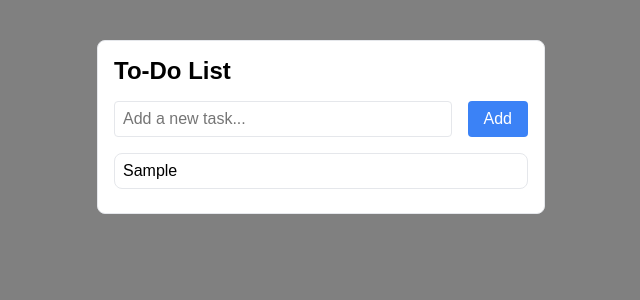
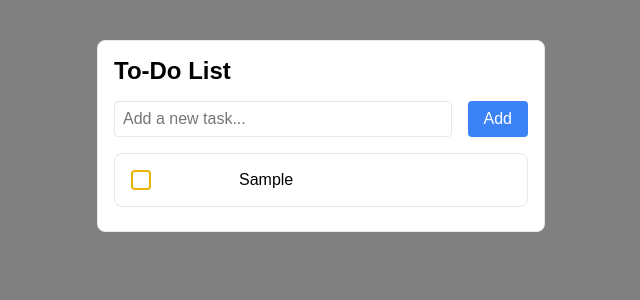
Before and after one commit to brandonngithub/todo-list, a React (Vite) app: page / in a window 1280 px wide. Both pictures are taken after typing "Sample" into the empty fields and a click on the button "Add". Shown: the top 300 px of the page, without its empty margins (319-959 px from the left). Built offline with nearby package versions, Linux system fonts and the light colour scheme.

Commit message:
Implement mark as done functionality

```diff
--- a/package.json
+++ b/package.json
@@ -11,7 +11,8 @@
   },
   "dependencies": {
     "react": "^19.0.0",
-    "react-dom": "^19.0.0"
+    "react-dom": "^19.0.0",
+    "react-icons": "^5.5.0"
   },
   "devDependencies": {
     "@eslint/js": "^9.21.0",
--- a/src/components/List.tsx
+++ b/src/components/List.tsx
@@ -11,6 +11,14 @@ function List() {
     setTaskItems([...taskItems, { text, done: false }]);
   };
 
+  function toggleDone(index: number): void {
+    setTaskItems(
+      taskItems.map((taskItem, i) =>
+        i === index ? { ...taskItem, done: !taskItem.done } : taskItem
+      )
+    );
+  };
+
   return (
     <div className={styles.listContainer}>
       <h1 className={styles.heading}>To-Do List</h1>
@@ -21,7 +29,9 @@ function List() {
         {taskItems.map((taskItem, index) => (
           <Task
             key={index}
+            index={index}
             taskItem={taskItem}
+            toggleDone={toggleDone}
           />
         ))}
       </ul>
--- a/src/components/Task.tsx
+++ b/src/components/Task.tsx
@@ -1,10 +1,33 @@
 import styles from "../styles/Task.module.css";
 import { TaskItemProps } from "../schemas/task-item-props";
+import { ImCheckmark } from "react-icons/im";
 
-function Task({taskItem}: TaskItemProps) {
+function Task({
+  index,
+  taskItem,
+  toggleDone,
+}: TaskItemProps) {
   return (
     <li className={styles.taskContainer}>
-      <span className={styles.taskText}>
+      <label className={styles.checkboxContainer}>
+        <input
+          type="checkbox"
+          checked={taskItem.done}
+          onChange={() => toggleDone(index)}
+          className={styles.hiddenCheckbox}
+          aria-label="Done"
+        />
+        <div
+          className={`${styles.customCheckbox} ${
+            taskItem.done ? styles.checked : styles.unchecked
+          }`}
+        >
+          <ImCheckmark />
+        </div>
+      </label>
+      <span
+        className={`${styles.taskText} ${taskItem.done ? styles.done : ""}`}
+      >
         {taskItem.text}
       </span>
     </li>
--- a/src/schemas/task-item-props.ts
+++ b/src/schemas/task-item-props.ts
@@ -1,5 +1,7 @@
 import { TaskItem } from "./task-item";
 
 export interface TaskItemProps {
+    index: number;
     taskItem: TaskItem;
+    toggleDone: (index: number) => void;
 }
--- a/src/styles/Task.module.css
+++ b/src/styles/Task.module.css
@@ -9,9 +9,45 @@
     border-radius: 0.5rem;
 }
 
+.checkboxContainer {
+    display: inline-flex;
+    align-items: center;
+    margin: 0.5rem;
+    cursor: pointer;
+}
+
+.hiddenCheckbox {
+    display: none;
+}
+
+.customCheckbox {
+    display: flex;
+    align-items: center;
+    justify-content: center;
+    height: 1.25rem;
+    width: 1.25rem;
+    border: 2px solid #eab308;
+    border-radius: 0.25rem;
+}
+
+.customCheckbox.checked {
+    background-color: #eab308;
+    color: white;
+}
+
+.customCheckbox.unchecked {
+    background-color: transparent;
+    color: transparent;
+}
+
 .taskText {
     flex: 1;
     overflow-wrap: break-word;
     white-space: normal;
     max-width: 280px;
 }
+
+.taskText.done {
+    text-decoration: line-through;
+    color: gray;
+}
```
Also changed, not shown: 1 other file (tests, documents, lock files or other folders).
